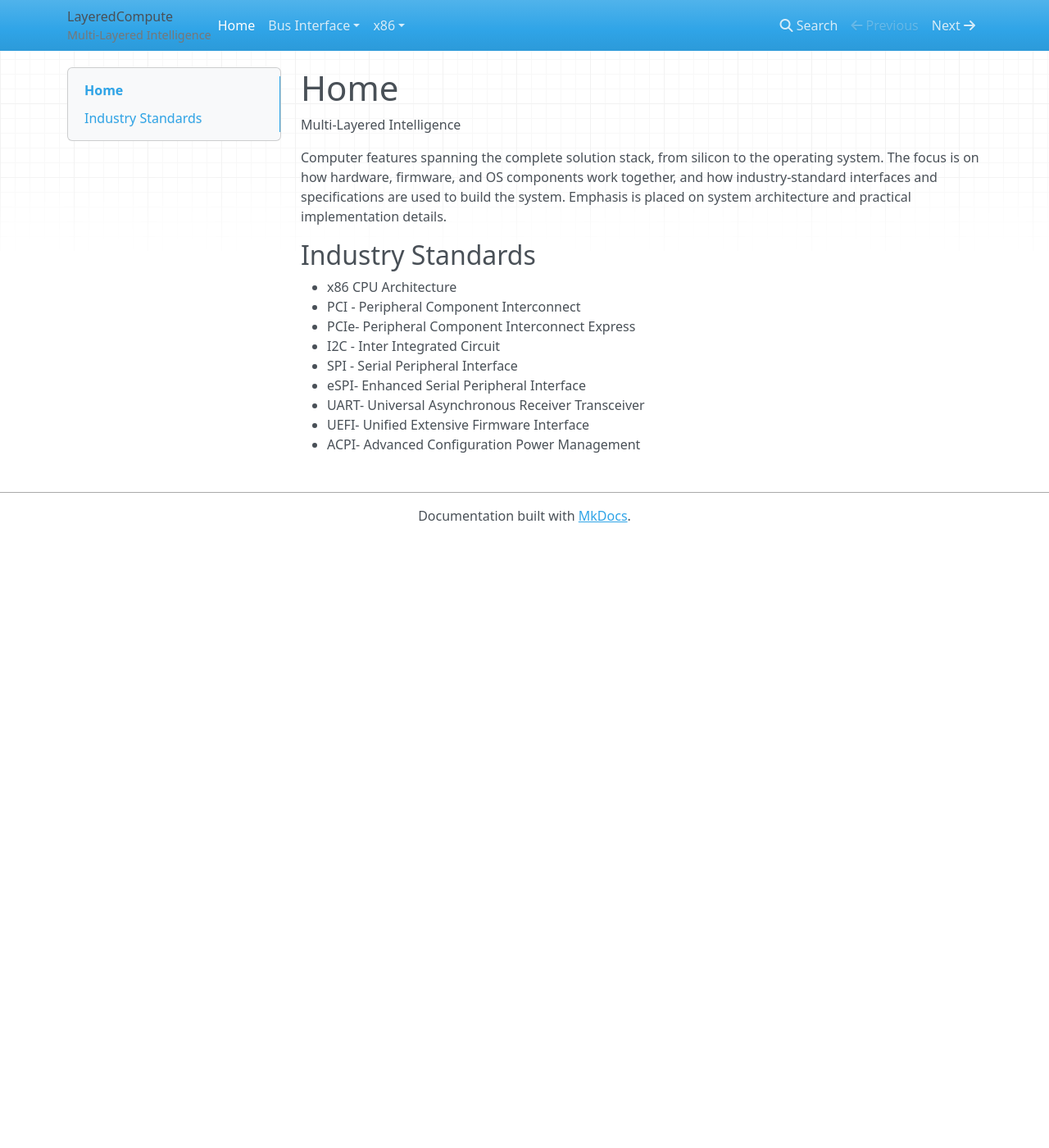
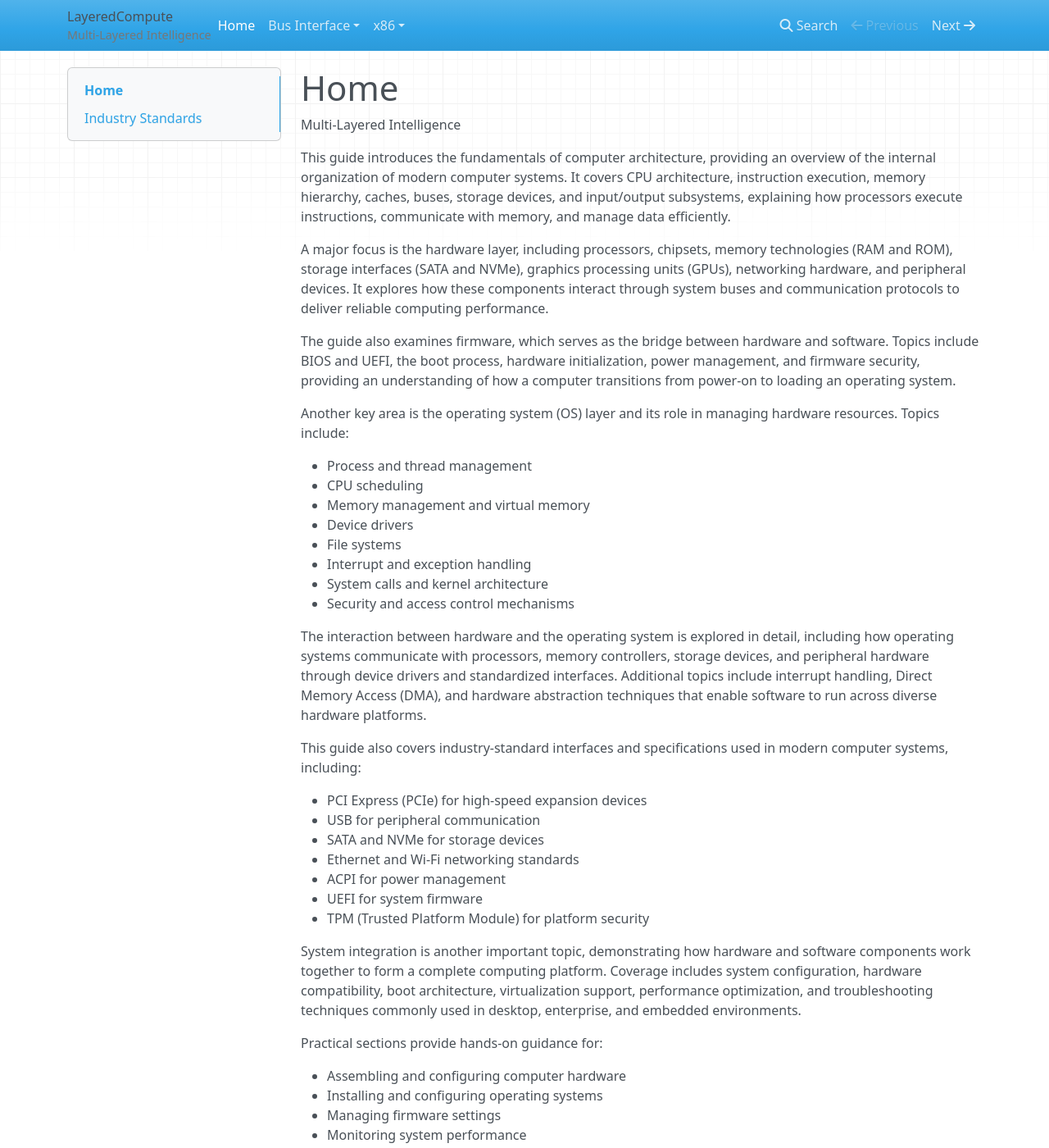
Before and after one commit to Dhinesh-Thangamani/layeredcompute-main, an MkDocs documentation site: the page built from docs/index.md, in a window 1280 px wide and 1400 px high. Shown: the whole window at 82% size. Built offline with MkDocs 1.6.1, drawn with Linux system fonts in a browser that asks for light colours; nearby versions of some CDN libraries; some of the changed text lies outside the part shown.

Commit message:
Update home page and I2c Overview

```diff
--- a/docs/index.md
+++ b/docs/index.md
@@ -2,7 +2,47 @@
 
 Multi-Layered Intelligence
 
-Computer features spanning the complete solution stack, from silicon to the operating system. The focus is on how hardware, firmware, and OS components work together, and how industry-standard interfaces and specifications are used to build the system. Emphasis is placed on system architecture and practical implementation details.
+This guide introduces the fundamentals of computer architecture, providing an overview of the internal organization of modern computer systems. It covers CPU architecture, instruction execution, memory hierarchy, caches, buses, storage devices, and input/output subsystems, explaining how processors execute instructions, communicate with memory, and manage data efficiently.
+
+A major focus is the hardware layer, including processors, chipsets, memory technologies (RAM and ROM), storage interfaces (SATA and NVMe), graphics processing units (GPUs), networking hardware, and peripheral devices. It explores how these components interact through system buses and communication protocols to deliver reliable computing performance.
+
+The guide also examines firmware, which serves as the bridge between hardware and software. Topics include BIOS and UEFI, the boot process, hardware initialization, power management, and firmware security, providing an understanding of how a computer transitions from power-on to loading an operating system.
+
+Another key area is the operating system (OS) layer and its role in managing hardware resources. Topics include:
+
+* Process and thread management
+* CPU scheduling
+* Memory management and virtual memory
+* Device drivers
+* File systems
+* Interrupt and exception handling
+* System calls and kernel architecture
+* Security and access control mechanisms
+
+The interaction between hardware and the operating system is explored in detail, including how operating systems communicate with processors, memory controllers, storage devices, and peripheral hardware through device drivers and standardized interfaces. Additional topics include interrupt handling, Direct Memory Access (DMA), and hardware abstraction techniques that enable software to run across diverse hardware platforms.
+
+This guide also covers industry-standard interfaces and specifications used in modern computer systems, including:
+
+* PCI Express (PCIe) for high-speed expansion devices
+* USB for peripheral communication
+* SATA and NVMe for storage devices
+* Ethernet and Wi-Fi networking standards
+* ACPI for power management
+* UEFI for system firmware
+* TPM (Trusted Platform Module) for platform security
+
+System integration is another important topic, demonstrating how hardware and software components work together to form a complete computing platform. Coverage includes system configuration, hardware compatibility, boot architecture, virtualization support, performance optimization, and troubleshooting techniques commonly used in desktop, enterprise, and embedded environments.
+
+Practical sections provide hands-on guidance for:
+
+* Assembling and configuring computer hardware
+* Installing and configuring operating systems
+* Managing firmware settings
+* Monitoring system performance
+* Diagnosing hardware and software issues
+* Using virtualization technologies
+* Exploring kernel and system logs
+* Working with device drivers and hardware interfaces
 
 ## Industry Standards
 
```
Also changed, not shown: docs/i2c.md (+3 -8 lines).
